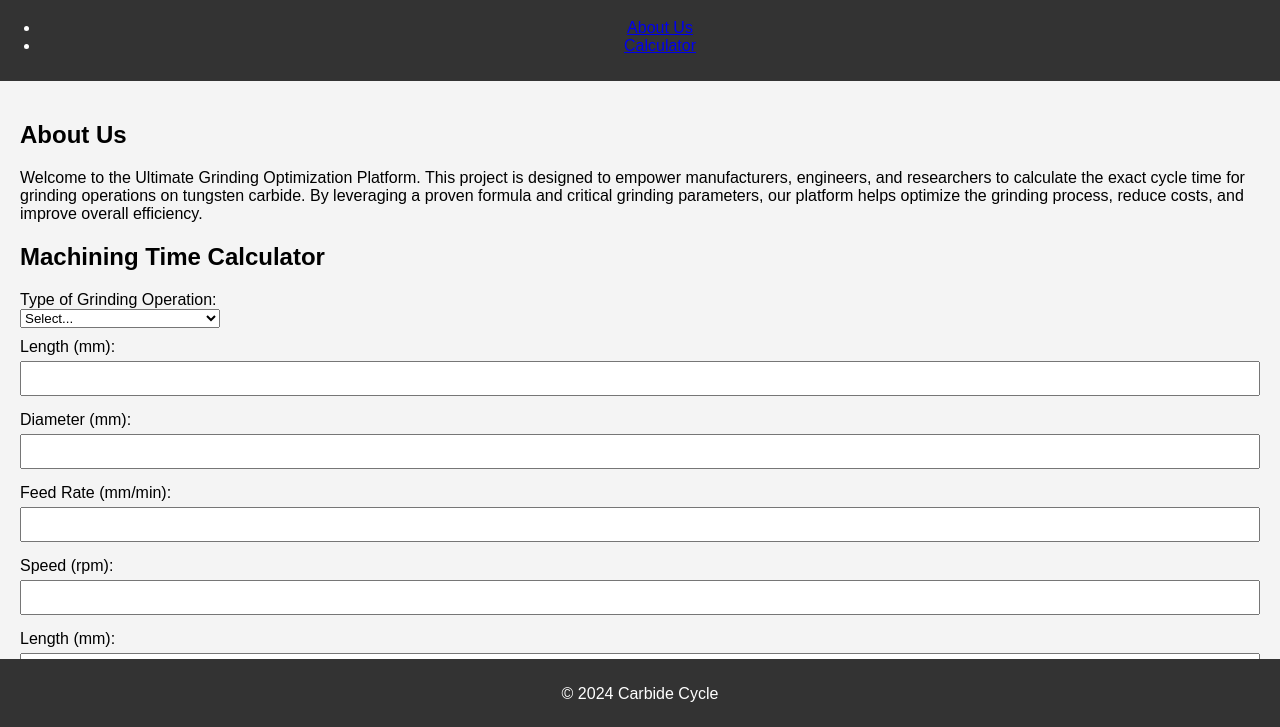
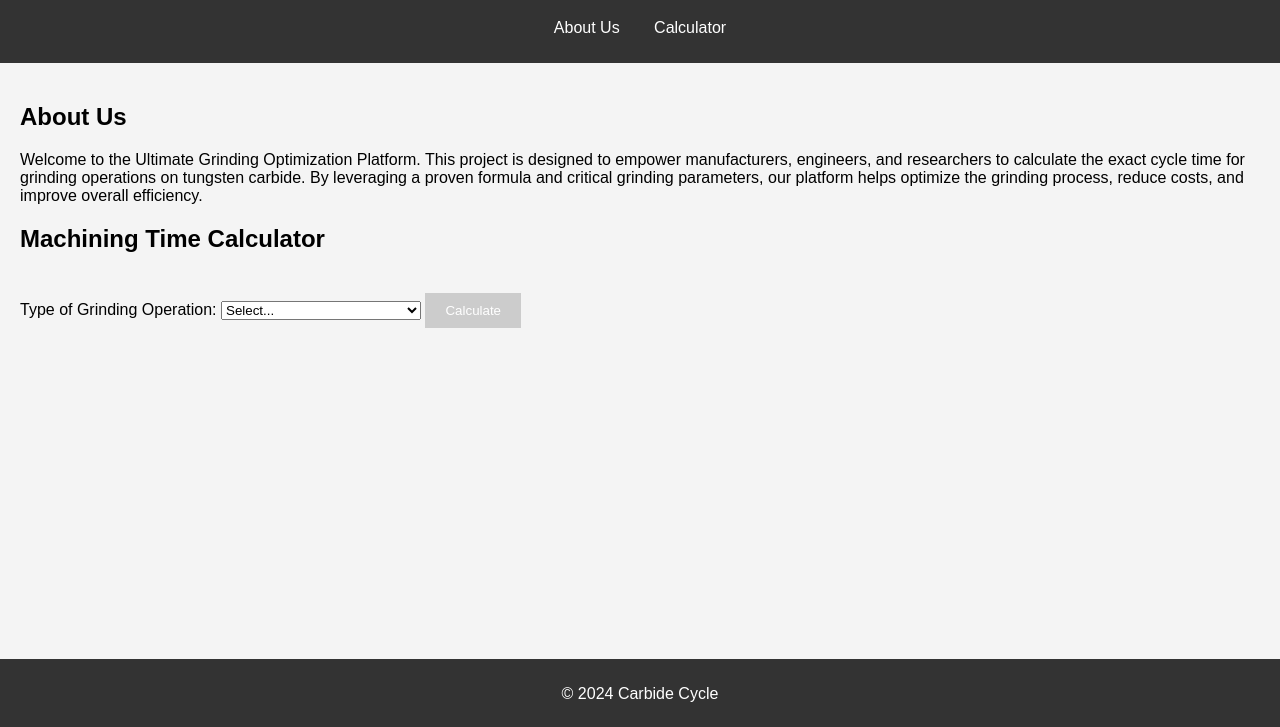
Before and after one commit to Carbidecycle/grindingcycle, a plain HTML site: page index.html in a window 1280 px wide. Shown: the part 71-798 px from the top of the page. Drawn offline with Linux system fonts and the light colour scheme.

Commit message:
Update styles.css

```diff
--- a/styles.css
+++ b/styles.css
@@ -4,35 +4,31 @@ body {
     padding: 0;
     background-color: #f4f4f4;
 }
-
 header {
     background: #333;
     color: #fff;
     padding: 10px 0;
     text-align: center;
 }
-
+nav ul {
+    list-style: none;
+    padding: 0;
+}
+nav ul li {
+    display: inline;
+    margin: 0 15px;
+}
+nav ul li a {
+    color: #fff;
+    text-decoration: none;
+}
 main {
     padding: 20px;
 }
-
-form {
-    margin-bottom: 20px;
+.hidden {
+    display: none;
 }
-
-label {
-    display: block;
-    margin-top: 10px;
-}
-
-input {
-    padding: 8px;
-    margin: 5px 0;
-    width: 100%;
-    box-sizing: border-box;
-}
-
-button {
+#calculate-button {
     margin-top: 20px;
     padding: 10px 20px;
     background: #007bff;
@@ -40,11 +36,26 @@ button {
     border: none;
     cursor: pointer;
 }
-
-button.hidden {
-    display: none;
+#calculate-button.disabled {
+    background: #ccc;
+    cursor: not-allowed;
 }
-
+#download-button {
+    margin-top: 10px;
+    padding: 10px 20px;
+    background: #28a745;
+    color: #fff;
+    border: none;
+    cursor: pointer;
+}
+#refresh-button {
+    margin-top: 10px;
+    padding: 10px 20px;
+    background: #ffc107;
+    color: #fff;
+    border: none;
+    cursor: pointer;
+}
 footer {
     background: #333;
     color: #fff;
```
